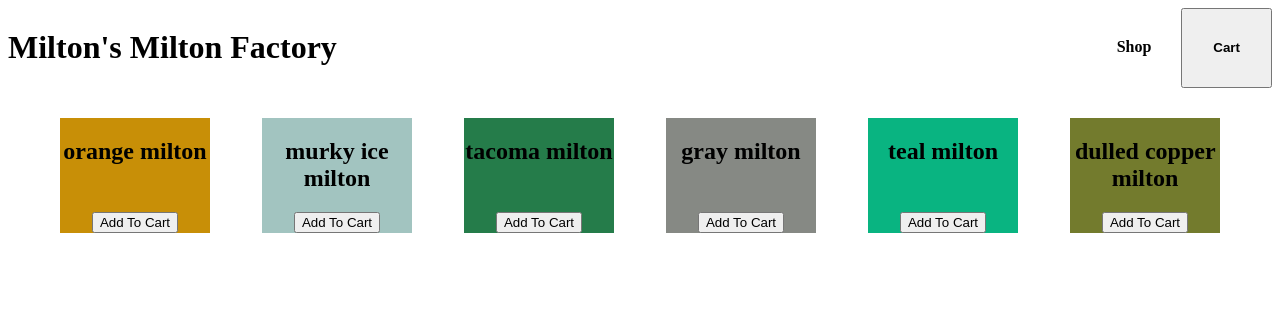
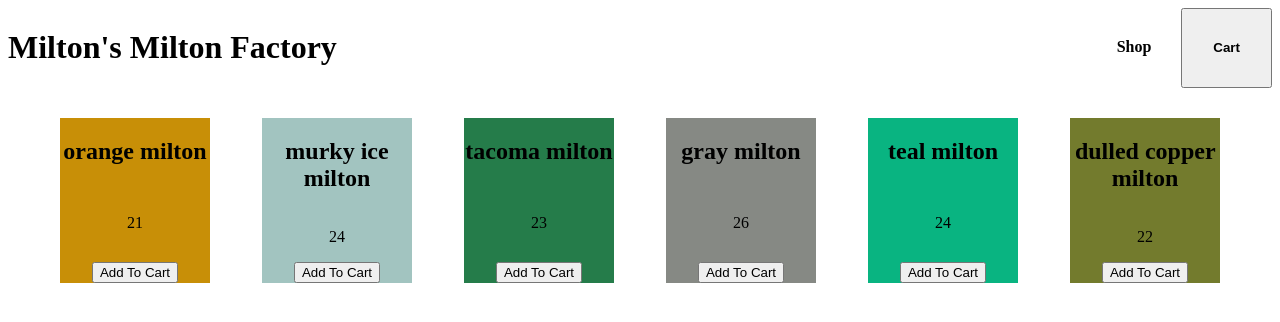
Before and after one commit to aTomWeaver/shopping-cart, a React (Create React App) app: page /shop in a window 1280 px wide. Shown: the top 322 px of the page. Built offline with nearby package versions, Linux system fonts and the light colour scheme.

Commit message:
add price to Product component

```diff
--- a/src/App.js
+++ b/src/App.js
@@ -5,7 +5,6 @@ import Nav from "./components/Nav";
 import Shop from "./components/Shop";
 import Cart from "./components/Cart";
 import { useState } from "react";
-import { queryByTestId } from "@testing-library/react";
 
 function App() {
   const [cart, setCart] = useState([
--- a/src/components/Product.js
+++ b/src/components/Product.js
@@ -1,10 +1,11 @@
 import React from "react"
 import '../styles/Product.css'
 
-function Product({name, color, addToCartHandler}) {
+function Product({name, price, color, addToCartHandler}) {
   return (
     <div className="product" style={{background: color, width: "150px"}}>
       <h2>{name} milton</h2>
+      <p>{price}</p>
       <button onClick={addToCartHandler}>Add To Cart</button>
     </div>
   )
--- a/src/components/Shop.js
+++ b/src/components/Shop.js
@@ -10,6 +10,7 @@ function Shop() {
       {products.list.map((product) => (
         <Product
           name={product.name}
+          price={product.price}
           color={product.color}
           key={product.color}
         />
```
